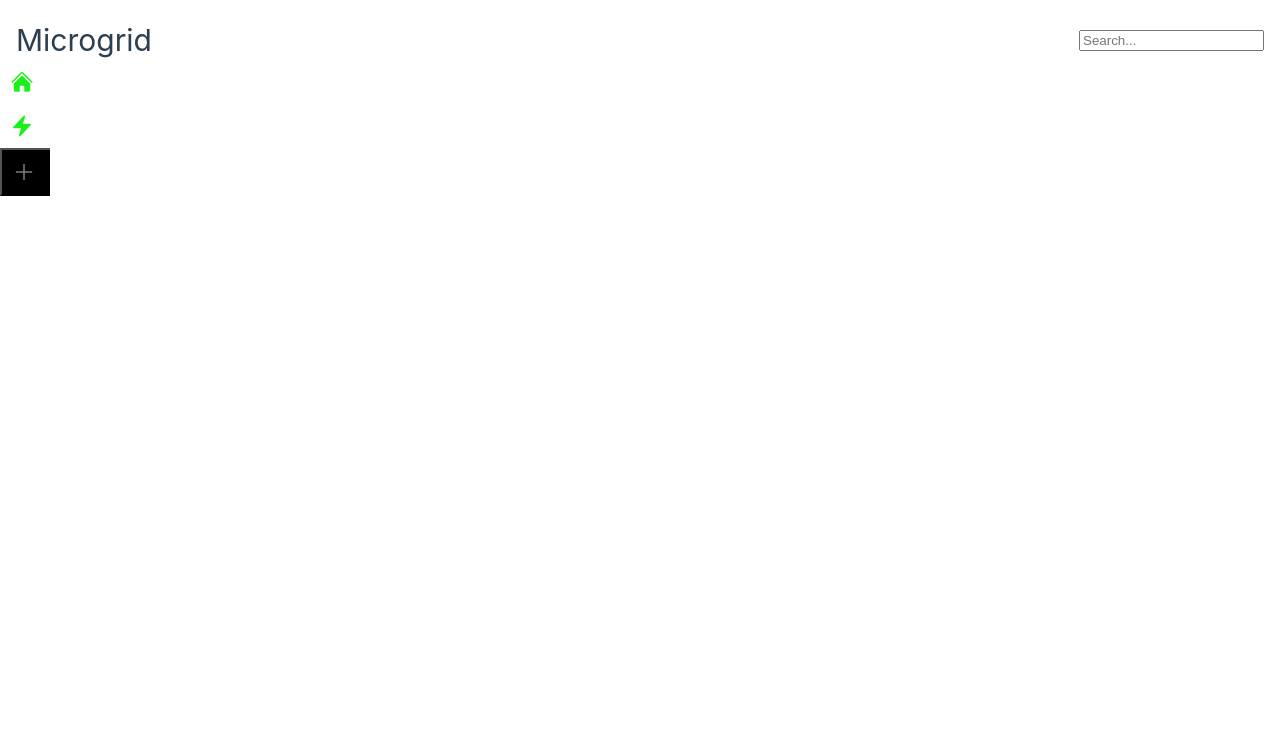
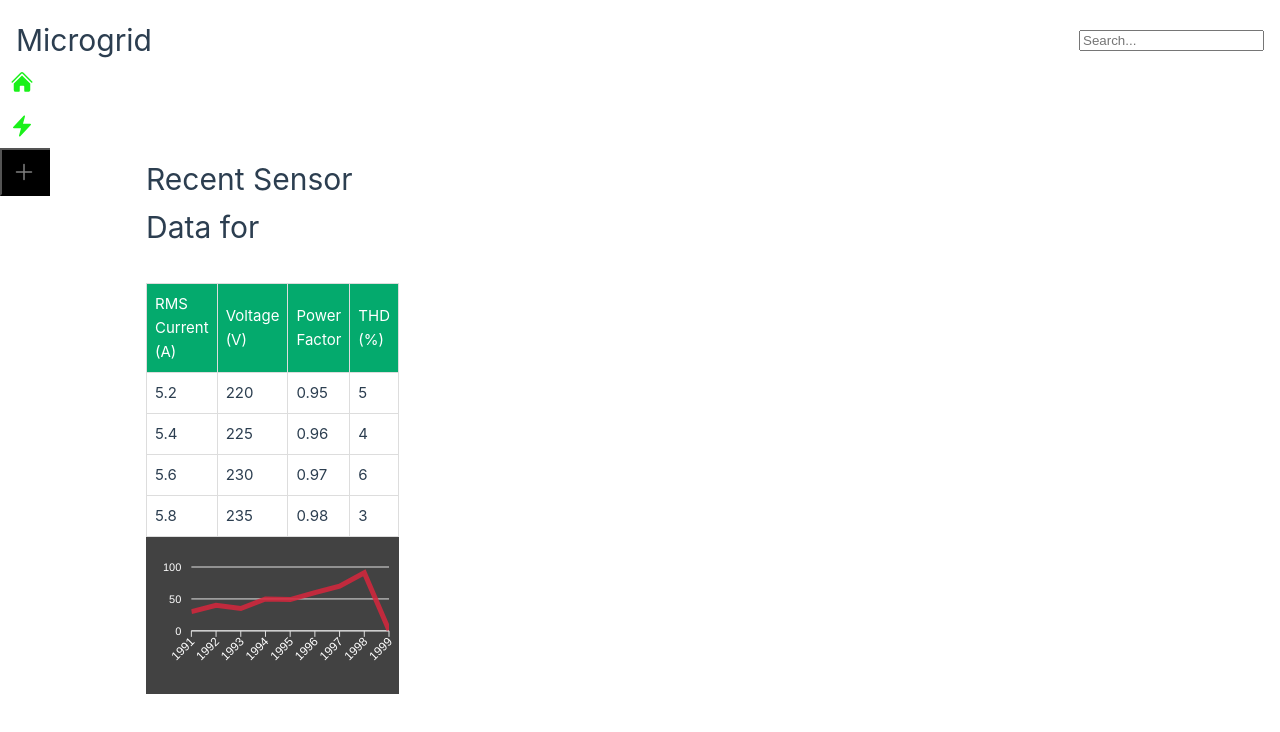
Before and after one commit to Slydite/microgrid-iot, a Vue app in the folder microfront/: page /sensor in a window 1280 px wide. Shown: the top 732 px of the page. Built offline with nearby package versions, Linux system fonts and the light colour scheme.

Commit message:
frontend fix

```diff
--- a/microfront/src/App.vue
+++ b/microfront/src/App.vue
@@ -1,8 +1,6 @@
 <script setup lang="ts">
-import type { Ref } from 'vue';
-
-import { ref } from 'vue';
-import { RouterLink, RouterView } from 'vue-router';
+import { ref, type Ref } from 'vue';
+import { RouterLink, RouterView, useRoute } from 'vue-router';
 import { HomeIcon, BoltIcon, PlusIcon } from '@heroicons/vue/24/solid';
 
 interface Sensor {
@@ -11,32 +9,32 @@ interface Sensor {
   icon: any; // Use appropriate type for your icon components
 }
 
-
 const sensors: Ref<Array<Sensor>> = ref([
   { name: 'Home', path: '/', icon: HomeIcon },
-  { name: 'Sensor 1', path: '/sensor-1', icon: BoltIcon },
+  { name: 'Sensor 1', path: '/sensor', icon: BoltIcon },
   // ... more sensors
 ]);
 
 // Function to add a new sensor
-function addSensor(name: string, path: string) {
+function addSensor(name: string) {
   const NewIcon = BoltIcon; // Placeholder for new sensor icon
-  sensors.value.push({ name, path, icon: NewIcon });
+  sensors.value.push({ name, path: '/sensor', icon: NewIcon });
 }
 
 // Function to remove a sensor by name
 function removeSensor(name: string) {
-  sensors.value = sensors.value.filter((sensor: Sensor) => sensor.name !== name);
+  sensors.value = sensors.value.filter(sensor => sensor.name !== name);
 }
 
 // Function to add a placeholder sensor when the plus button is clicked
 function addPlaceholderSensor() {
-  // Create a unique name and path for the new sensor
   const newSensorName = `Sensor ${sensors.value.length + 1}`;
-  const newSensorPath = `/sensor-${sensors.value.length + 1}`;
-  addSensor(newSensorName, newSensorPath);
+  addSensor(newSensorName);
 }
+
+const route = useRoute();
 </script>
+
 <template>
   <div id="app">
     <header>
@@ -47,7 +45,8 @@ function addPlaceholderSensor() {
       <nav>
         <ul>
           <li v-for="sensor in sensors" :key="sensor.name">
-            <router-link :to="sensor.path">
+            <!-- Pass the sensor name as a route query parameter -->
+            <router-link :to="{ path: sensor.path, query: { name: sensor.name } }">
               <component :is="sensor.icon" class="icon" />
               <span class="text">{{ sensor.name }}</span>
             </router-link>
@@ -67,6 +66,7 @@ function addPlaceholderSensor() {
     </main>
   </div>
 </template>
+
 
 <style scoped>
 header {
--- a/microfront/src/router/index.ts
+++ b/microfront/src/router/index.ts
@@ -1,24 +1,27 @@
 import { createRouter, createWebHistory } from 'vue-router'
-import type { RouteRecordRaw } from 'vue-router'; // Add missing import statement
+import type { RouteRecordRaw } from 'vue-router';
 
 import HomeView from '../views/Home.vue'
 import SensorView from '../views/Sensor.vue'
 
-const router = createRouter({
-  history: createWebHistory(import.meta.env.BASE_URL),
-  routes: [
+const routes: Array<RouteRecordRaw> = [
   {
     path: '/',
     name: 'home',
-      component: HomeView // Remove the type assertion
+    component: HomeView
   },
   {
-      path: '/',
+    path: '/sensor',
     name: 'sensor',
-      component: SensorView // Remove the type assertion
+    component: SensorView,
+    props: (route) => ({ name: route.query.name })
   },
+  // ... other routes
+]
 
-  ]
+const router = createRouter({
+  history: createWebHistory(import.meta.env.BASE_URL),
+  routes
 })
 
 export default router
--- a/microfront/src/views/Sensor.vue
+++ b/microfront/src/views/Sensor.vue
@@ -1,6 +1,6 @@
 <template>
   <div class="sensor">
-    <h1>Recent Sensor Data</h1>
+    <h1>Recent Sensor Data for {{ sensorName }}</h1>
     <!-- Table for sensor data -->
     <div class="sensor-table">
       <table>
@@ -14,7 +14,7 @@
           </tr>
         </thead>
         <tbody>
-          <tr v-for="data in sensorData" :key="data.id">
+          <tr v-for="data in getSensorData(sensorName)" :key="data.id">
             <td>{{ data.current }}</td>
             <td>{{ data.voltage }}</td>
             <td>{{ data.powerFactor }}</td>
@@ -29,21 +29,30 @@
   </div>
 </template>
 
-
 <script lang="ts">
-import { defineComponent, ref, onMounted } from 'vue';
+import { defineComponent, ref, onMounted, computed } from 'vue';
+import { useRoute } from 'vue-router';
 import ApexCharts from 'apexcharts';
 
 export default defineComponent({
   name: 'SensorView',
   setup() {
-    // Synthetic data for sensor readings
-    const sensorData = ref([
-      { id: 1, current: 5.2, voltage: 220, powerFactor: 0.95, thd: 5 },
-      { id: 2, current: 5.4, voltage: 225, powerFactor: 0.96, thd: 4 },
-      { id: 3, current: 5.6, voltage: 230, powerFactor: 0.97, thd: 6 },
-      { id: 4, current: 5.8, voltage: 235, powerFactor: 0.98, thd: 3 }
-    ]);
+    const route = useRoute();
+    const sensorName = computed(() => route.query.name as string);
+
+    // Function to get synthetic sensor data
+    const getSensorData = (name: string) => {
+      // Replace this synthetic data with your GraphQL API call
+      const syntheticData = [
+        { id: 1, current: 5.2, voltage: 220, powerFactor: 0.95, thd: 5 },
+        { id: 2, current: 5.4, voltage: 225, powerFactor: 0.96, thd: 4 },
+        { id: 3, current: 5.6, voltage: 230, powerFactor: 0.97, thd: 6 },
+        { id: 4, current: 5.8, voltage: 235, powerFactor: 0.98, thd: 3 }
+      ];
+      // TODO: Uncomment and modify the following line when integrating with GraphQL
+      // const actualData = await fetchSensorData(name);
+      return syntheticData;
+    };
 
     // Initialize the chart
     const initChart = () => {
@@ -57,7 +66,7 @@ export default defineComponent({
           }
         },
         series: [{
-          name: 'sales', data: [30, 40, 35, 50, 49, 60, 70, 91, 125]
+          name: 'sales', data: [30, 40, 35, 50, 49, 60, 70, 91, 1]
         }],
         xaxis: {
           categories: [1991, 1992, 1993, 1994, 1995, 1996, 1997, 1998, 1999]
@@ -76,12 +85,10 @@ export default defineComponent({
       initChart();
     });
 
-    return { sensorData };
+    return { sensorName, getSensorData };
   }
 });
 </script>
-
-
 <style scoped>
 .sensor {
   padding: 1rem;
```
Also changed, not shown: 1 other file (tests, documents, lock files or other folders). Lines whose indentation alone changed are shown as unchanged.
